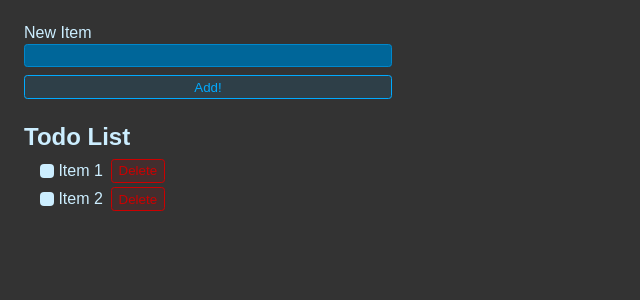
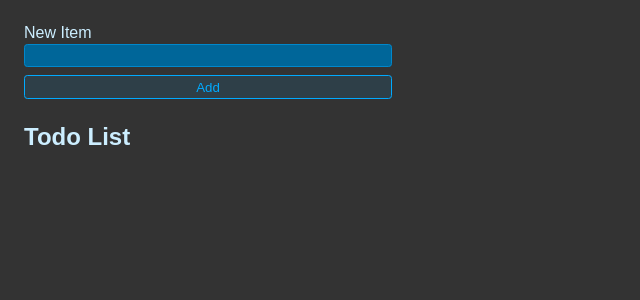
Before and after one commit to MohamadElgendy23/React-projects, a React (Vite) app in the folder todo-list/: page / in a window 1280 px wide. Shown: the top 300 px of the page, without its empty margins (0-640 px from the left). Built offline with nearby package versions, Linux system fonts and the light colour scheme.

Commit message:
updated gitignore

```diff
--- a/todo-list/src/App.jsx
+++ b/todo-list/src/App.jsx
@@ -8,12 +8,11 @@ export default function App() {
 
   function handleSubmit(e) {
     e.preventDefault();
-    setTodos((currentTodos => {
+    setTodos(currentTodos => {
       return [
-        ...currentTodos, { id: crypto.getRandomUUID() }
+        ...currentTodos, { id: crypto.randomUUID(), title: newItem, completed: false }
       ]
-    }));
-
+    });
   }
   return (
     <>
@@ -22,24 +21,21 @@ export default function App() {
           <label htmlFor="item">New Item</label>
           <input value={newItem} onChange={e => setNewItem(e.target.value)} type="text" id="item"></input>
         </div>
-        <button className="btn">Add!</button>
+        <button className="btn">Add</button>
       </form>
       <h1 className="header">Todo List</h1>
       <ul className="list">
-        <li>
-          <label>
-            <input type="checkbox" />
-            Item 1
-          </label>
-          <button className="btn btn-danger">Delete</button>
-        </li>
-        <li>
-          <label>
-            <input type="checkbox" />
-            Item 2
-          </label>
-          <button className="btn btn-danger">Delete</button>
-        </li>
+        {todos.map(todo => {
+          return (
+            <li>
+              <label>
+                <input type="checkbox" checked={todo.completed} />
+                {todo.title};
+              </label>
+              <button className="btn btn-danger">Delete</button>
+            </li>
+          )
+        })}
       </ul>
     </>
   )
```
Also changed, not shown: 1 other file (tests, documents, lock files or other folders).
